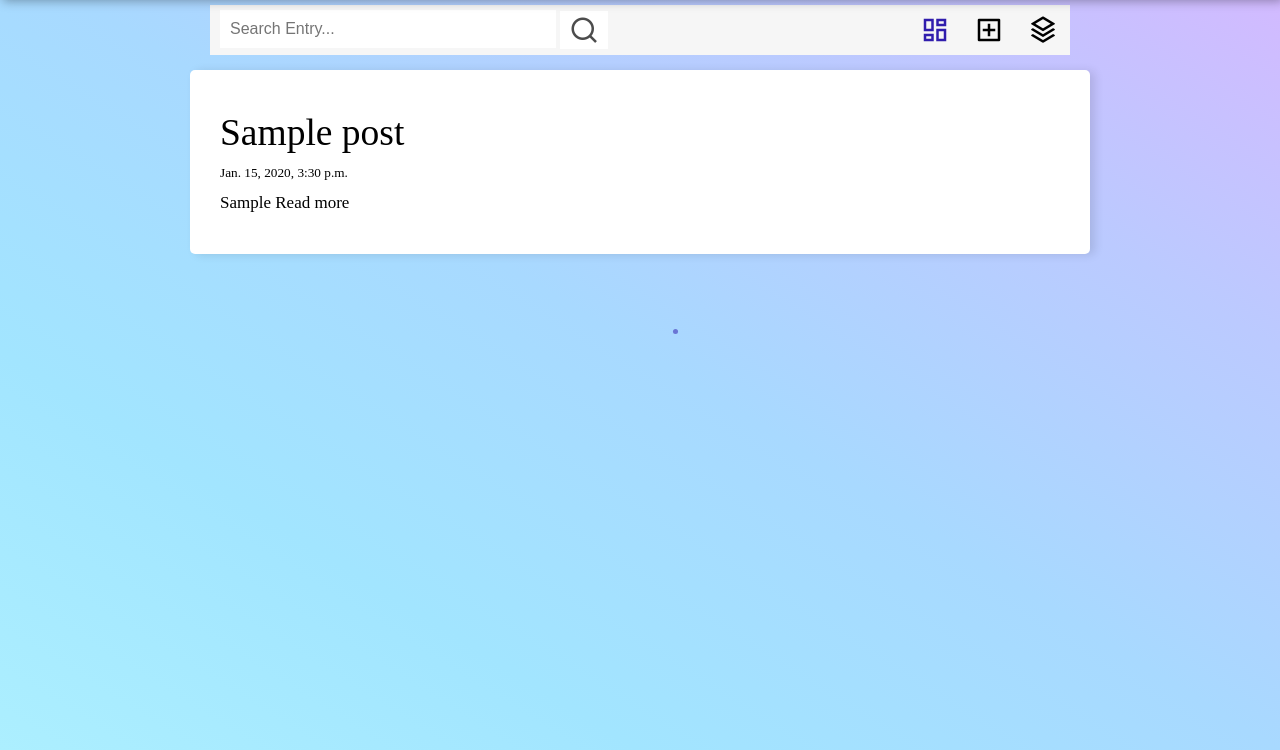
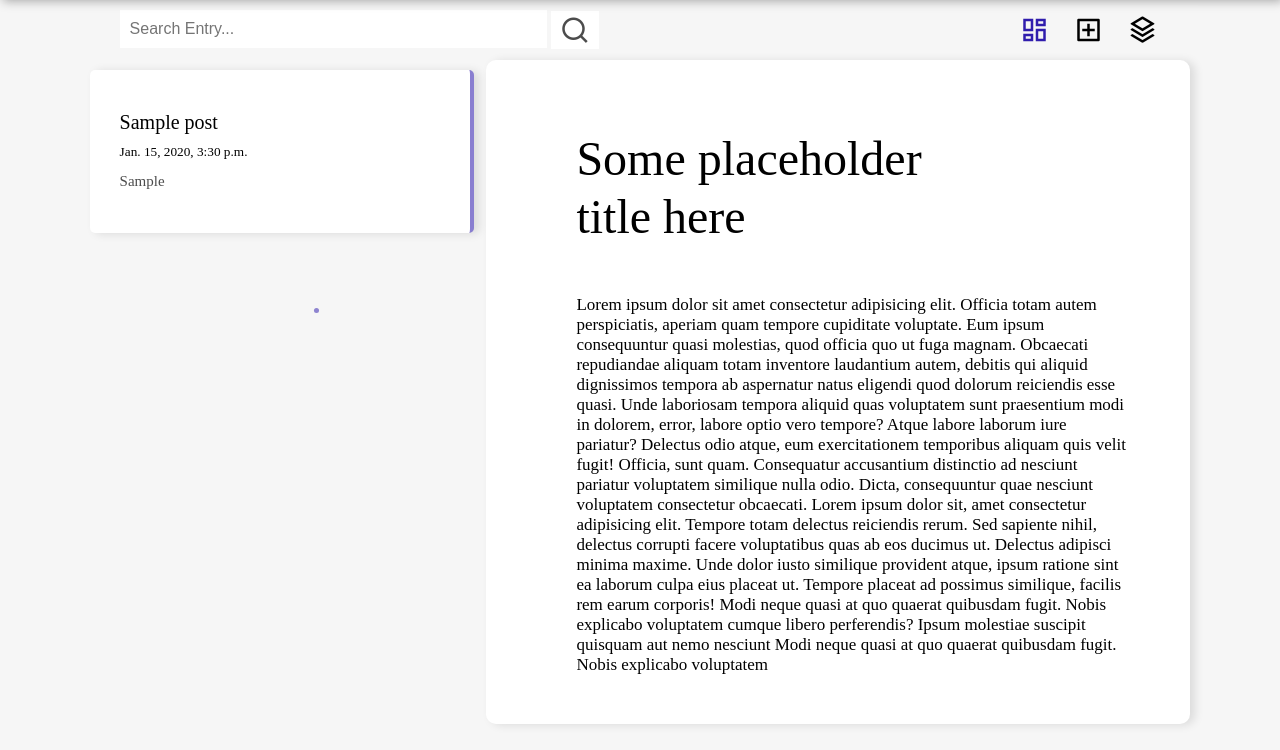
Before and after one commit to Diptonil/eudaimonia, a Django app: page /dashboard/ in a window 1280 px wide. Shown: the part 50-800 px from the top of the page. Run offline with Django 4.2, Linux system fonts and the light colour scheme; a user stored in the database is signed in; tables that the repository leaves empty hold one stand-in row (values such as "Sample post"); grey boxes marked "Sample" are stand-in pictures; some libraries are stand-ins or nearby versions.

Commit message:
updated dashboard template

```diff
--- a/static/dashboard/dashboard.css
+++ b/static/dashboard/dashboard.css
@@ -1,3 +1,23 @@
+
+::-webkit-scrollbar {
+    width: 5px;
+}
+
+::-webkit-scrollbar-track {
+    margin-top: 200px ;
+    margin-bottom: 200px ;
+    box-shadow: inset 0 0 5px white;
+    border-radius: 10px;
+}
+
+::-webkit-scrollbar-thumb {
+    background: #00000043;
+    border-radius: 30px;
+}
+
+::-webkit-scrollbar-thumb:hover {
+    background: #291d78;
+}
 
 
 #dashboard{
@@ -5,8 +25,8 @@
 }
 
 .dashboard-container{
-    max-width: 900px;
-    margin: auto;
+    max-width: 30%;
+    margin-left: 7%;
     margin-top: 100px;
 }
 
@@ -27,7 +47,7 @@
     position: fixed;
     margin: 0 20px;
     top: 55px;
-    width: 860px;
+    width: 85%;
     background-color: var(--primary-dark);
     height: 50px
 }
@@ -35,7 +55,7 @@
 .mini-nav{
     position: absolute;
     top: 10px;
-    left: 700px;
+    right: 30px;
 }
 
 .mini-nav .ri:hover{
@@ -75,52 +95,22 @@ button .ri-search-line{
 }
 
 .post-title{
-    font-size: 25px;
+    font-size: 20px;
 }
 
-/*
-.infinite-item:nth-child(2n+1) {
-    width: 98%;
-    border-radius: 5px;
-    background-color: var(--primarycolor);
-    border: none;
-    margin: 14px 0;
-    padding: 10px;
-    height: fit-content;
-    overflow: hidden;
-    max-height: 750px;
-    box-shadow: 5px 1px 10px rgba(0, 0, 0, 0.11);
+.infinite-item:nth-child(1){
+    border-right: 4px solid #301dad91 ;
 }
-
-.infinite-item:nth-child(2n) {
-    width: 98%;
-    display: block;
-    border-radius: 5px;
-    background-color: var(--primarycolor);
-    border: none;
-    margin: 14px 0;
-    padding: 10px;
-    height: fit-content;
-    overflow: hidden;
-    max-height: 750px;
-    box-shadow: 5px 1px 10px rgba(0, 0, 0, 0.11);
-}
-*/
-body{
-    background-image: linear-gradient(to right top, #acefff, #a2e5ff, #a8d9ff, #bbcaff, #d5b8ff);
-}
-
 
 .infinite-item{
     transition: transform .3s;
     border-radius: 5px;
     background-color: var(--primarycolor);
     border: none;
-    margin: 18px 0;
+    margin: 12px 0;
     padding: 30px;
     height: fit-content;
     overflow: hidden;
-    max-height: 750px;
     box-shadow: 5px 1px 10px rgba(0, 0, 0, 0.11);
 }
 
@@ -129,7 +119,8 @@ body{
 }
 
 .infinite-item p{
-    font-size: 17px;
+    color: #4c4c4c;
+    font-size: 15px;
     line-height: 23px;
 }
 
@@ -143,31 +134,37 @@ body{
     text-decoration: underline;
 }
 
-
-.react{
-    width: 100%;
-    height: 50px;
-    padding: 8px;
+.post-card{
+    padding: 60px;
+    padding-left: 90px;
+    padding-bottom: 30px ;
+    background-color: white;
+    position: fixed;
+    width: 55%;
+    height: 83vh;
+    top: 110px;
+    border-radius: 10px;
+    right: 7%;
+    overflow-y: scroll;
+    box-shadow: 5px 1px 10px rgba(0, 0, 0, 0.11);
 }
 
-.ri-heart-line{
-    float: right;
-    font-size: 30px;
-    vertical-align: center;
-    color: var(--sec-light);
-    cursor: pointer;
+.datePost{
+    color: #000000a9;
+    padding: 5px;
 }
 
-.ri-heart-fill{
-    color: #301dad;
-    float: right;
-    font-size: 30px;
-    vertical-align: center;
-    color: var(--sec-light);
-    cursor: pointer;
+.titlePost{
+    margin: 0;
+    font-size: 3em;
+    width: 70%;
+    padding-bottom: 40px;
+
 }
 
-
+.contentPost{
+    font-size: 17px;
+}
 
 /*story*/
 .story{
--- a/templates/dashboard/dashboard.html
+++ b/templates/dashboard/dashboard.html
@@ -40,13 +40,12 @@ Eudaimonia | Your Dashboard
         </div>
         <div class="infinite-container">
                     {% for post in page_obj %}
-                    <div onload="getHeight(this)" class="infinite-item">
-                        <a class="post-title" href="{% url 'story' id=post.id %}">
-                            <h2>{{ post.title }}</h2>
-                        </a>
-                        <h5>{{ post.date }}</h5>
-                        <p>{{ post.post|truncatechars:1100 }}
-                            <a class="read-more" href="{% url 'story' id=post.id %}">Read more</a> </p>
+                    <div class="infinite-item">
+                        <h2 class="post-title">{{ post.title }}</h2>
+                        <h5 >{{ post.date }}</h5>
+                        <p>{{ post.post|truncatechars:150 }}
+                            <!-- <a class="read-more" href="{% url 'story' id=post.id %}">Read more</a>  -->
+                        </p>
                     </div>
                     {% endfor %}
         </div>
@@ -58,6 +57,14 @@ Eudaimonia | Your Dashboard
             {% endif %}
         </div>
     </div>
+
+    <div class="post-card">
+        <h5 class="datePost"></h5>
+        <h2 class="titlePost" >Some placeholder title here</h2>
+        <p class="contentPost">Lorem ipsum dolor sit amet consectetur adipisicing elit. Officia totam autem perspiciatis, aperiam quam tempore cupiditate voluptate. Eum ipsum consequuntur quasi molestias, quod officia quo ut fuga magnam. Obcaecati repudiandae aliquam totam inventore laudantium autem, debitis qui aliquid dignissimos tempora ab aspernatur natus eligendi quod dolorum reiciendis esse quasi. Unde laboriosam tempora aliquid quas voluptatem sunt praesentium modi in dolorem, error, labore optio vero tempore? Atque labore laborum iure pariatur? Delectus odio atque, eum exercitationem temporibus aliquam quis velit fugit! Officia, sunt quam. Consequatur accusantium distinctio ad nesciunt pariatur voluptatem similique nulla odio. Dicta, consequuntur quae nesciunt voluptatem consectetur obcaecati. Lorem ipsum dolor sit, amet consectetur adipisicing elit. Tempore totam delectus reiciendis rerum. Sed sapiente nihil, delectus corrupti facere voluptatibus quas ab eos ducimus ut. Delectus adipisci minima maxime. Unde dolor iusto similique provident atque, ipsum ratione sint ea laborum culpa eius placeat ut. Tempore placeat ad possimus similique, facilis rem earum corporis! Modi neque quasi at quo quaerat quibusdam fugit. Nobis explicabo voluptatem cumque libero perferendis? Ipsum molestiae suscipit quisquam aut nemo nesciunt Modi neque quasi at quo quaerat quibusdam fugit. Nobis explicabo voluptatem </p>
+    </div>
+
+
     <script src="/static/infinite scroll js/jquery.waypoints.min.js"></script>
     <script src="/static/infinite scroll js/infinite.min.js"></script>
     <script>
@@ -75,6 +82,14 @@ Eudaimonia | Your Dashboard
 
         }
 
+        // function displayfull(el){
+        //     const nodeList = el.childNodes;
+        //     let text = "";
+        //     for (let i = 0; i < nodeList.length; i++) {
+        //     text += nodeList[i] + "<br>";
+        //     }
+        //     document.querySelector(".contentPost").innerHTML = text;
+        // }
     </script>
 </body>
 {% endblock %}
```
